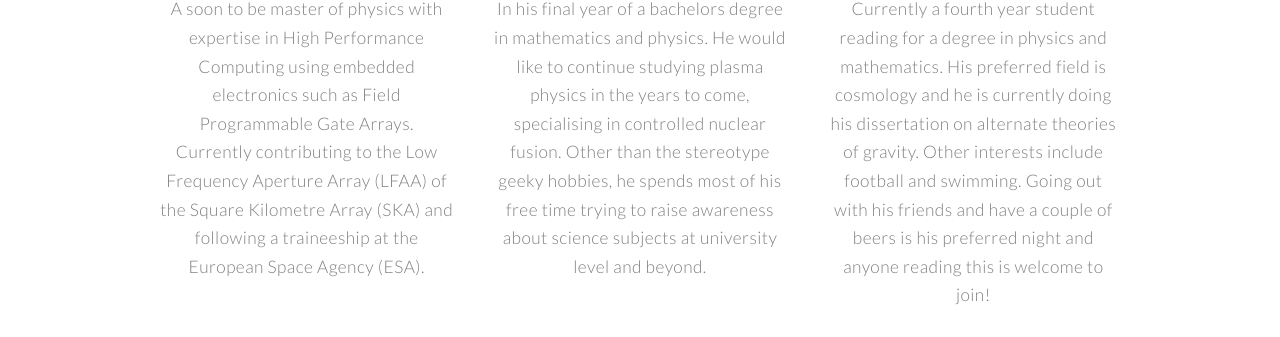
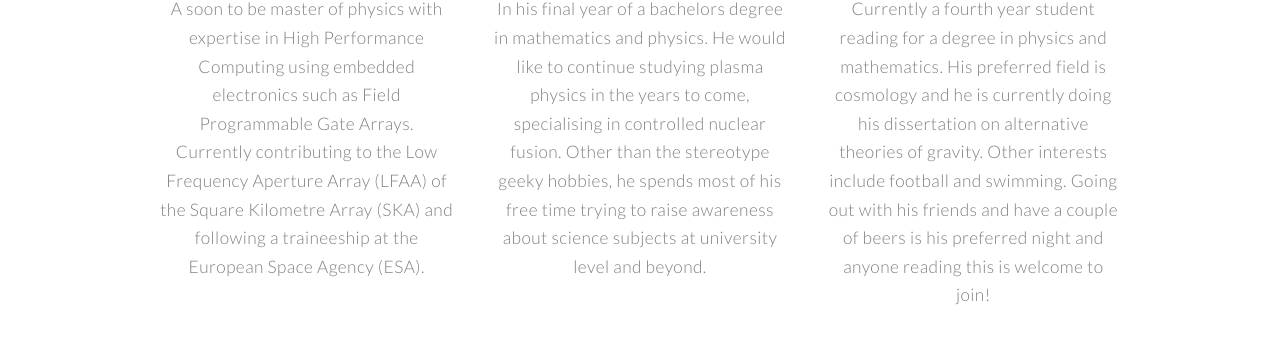
Before and after one commit to bread-on-toast/icps2016, a Jekyll site: the page built from organisers.html, in a window 1280 px wide and 900 px high, scrolled down 350 px. Shown: the part 262-599 px from the top of the window. Built offline with Jekyll 4.4.1, drawn with Linux system fonts in a browser that asks for light colours; nearby versions of some CDN libraries; some of the changed text lies outside the part shown.

Commit message:
fixed gr3mm3r

```diff
--- a/organisers.html
+++ b/organisers.html
@@ -43,7 +43,7 @@
                     </a>
                     <h3>Kevin Psaila</h3>
                     <h4>Treasurer</h4>
-                    <p>Currently a fourth year student reading for a degree in physics and mathematics. His preferred field is cosmology and he is currently doing his dissertation on alternate theories of gravity. Other interests include football and swimming. Going out with his friends and have a couple of beers is his preferred night and anyone reading this is welcome to join!</p>
+                    <p>Currently a fourth year student reading for a degree in physics and mathematics. His preferred field is cosmology and he is currently doing his dissertation on alternative theories of gravity. Other interests include football and swimming. Going out with his friends and have a couple of beers is his preferred night and anyone reading this is welcome to join!</p>
                 </header>
             </section>
         </div>
@@ -106,7 +106,7 @@
                     </a>
                     <h3>Andrew Finch</h3>
                     <h4>Scientific Excurtions Coordinator</h4>
-                    <p>A fourth year physics and mathematics student, Andrew is currently working on his dissertation which treats alternate theories for the expansion of the universe. Other interests include particle accelerators, ion engines and wormholes. Hobbies include swimming, playing the guitar and walks in the countryside.</p>
+                    <p>A fourth year physics and mathematics student, Andrew is currently working on his dissertation which treats alternative theories for the expansion of the universe. Other interests include particle accelerators, ion engines and wormholes. Hobbies include swimming, playing the guitar and walks in the countryside.</p>
                 </header>
             </section>
         </div>
```
